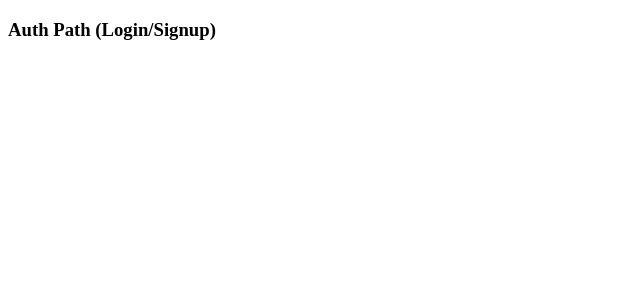
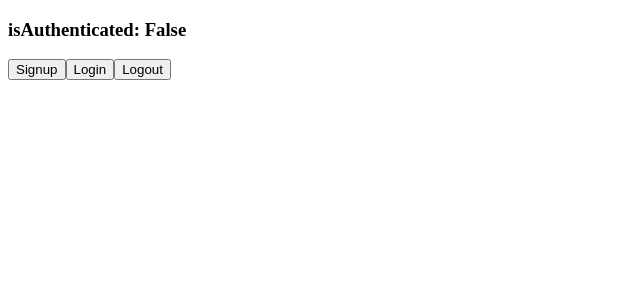
Before and after one commit to Vordty/writ-web, a React (Create React App) app: page /auth in a window 1280 px wide. Shown: the top 300 px of the page, without its empty margins (0-640 px from the left). Built offline with nearby package versions, Linux system fonts and the light colour scheme.

Commit message:
Add basic ui setup for auth testing

```diff
--- a/src/routes/Auth.js
+++ b/src/routes/Auth.js
@@ -1,9 +1,27 @@
-import React from "react";
+import React, { useContext } from "react";
+import { AuthContext } from "../contexts/AuthContext";
 
 export const Auth = () => {
+	const { isAuthenticated, login, logout, signup } = useContext(AuthContext);
+
+	const onSignup = () => {
+		signup();
+	};
+
+	const onLogin = () => {
+		login();
+	};
+
+	const onLogout = () => {
+		logout();
+	};
+
 	return (
 		<div>
-			<h3>Auth Path (Login/Signup)</h3>
+			<h3>isAuthenticated: {isAuthenticated ? "True" : "False"}</h3>
+			<button onClick={onSignup}>Signup</button>
+			<button onClick={onLogin}>Login</button>
+			<button onClick={onLogout}>Logout</button>
 		</div>
 	);
 };
```
